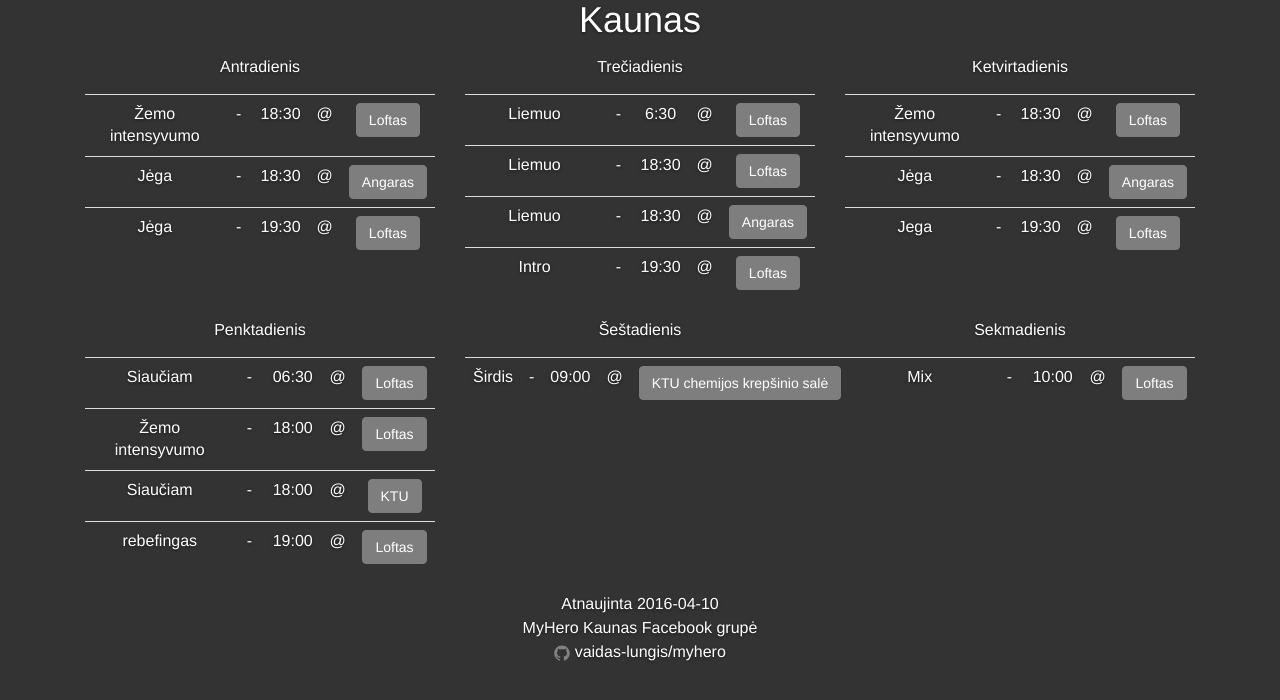
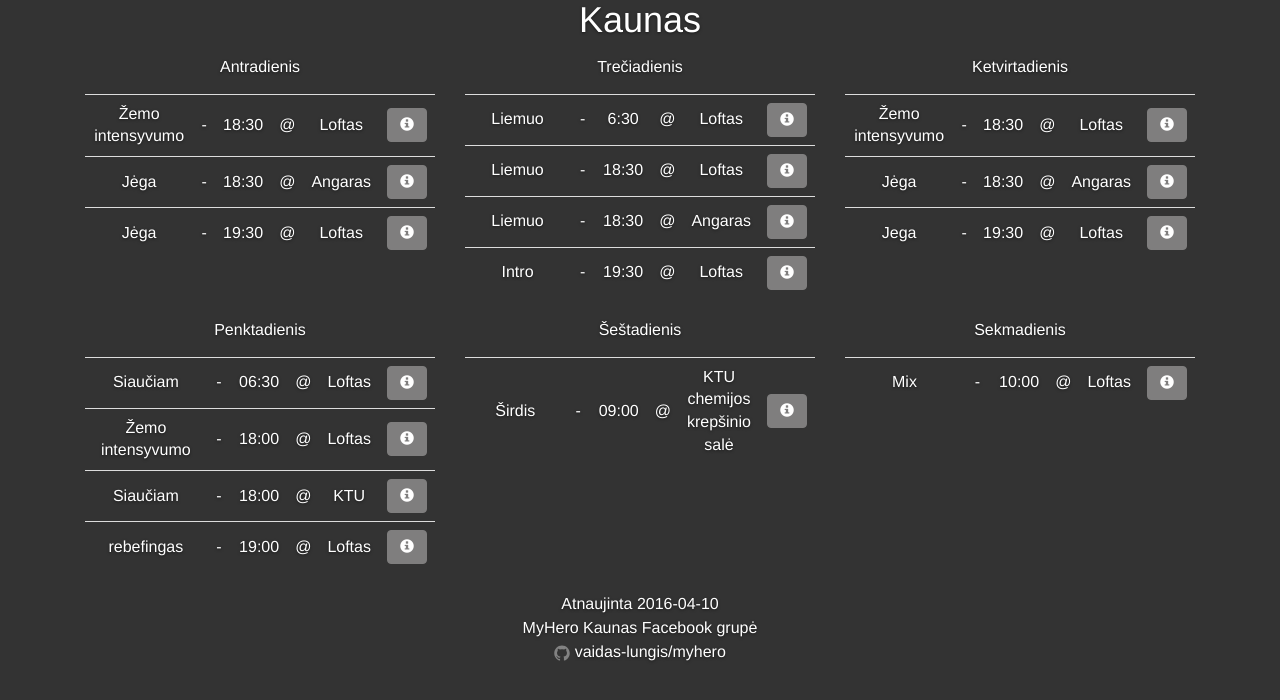
Before and after one commit to vaidas-lungis/myhero, a Jekyll site: the page built from index.html, in a window 1280 px wide. Shown: the top 700 px of the page. Built offline with Jekyll 4.4.1, drawn with Linux system fonts in a browser that asks for light colours; nearby versions of some CDN libraries.

Commit message:
replace link with a info button

```diff
--- a/_includes/day-events.html
+++ b/_includes/day-events.html
@@ -1,11 +1,18 @@
 <table class="table">
     {% for event in include.events %}
     <tr>
-        <td class="col-xs-5">{{ event.type}}</td>
-        <td class="col-xs-1">-</td>
-        <td class="col-xs-1">{{event.starts_at}}</td>
-        <td class="col-xs-1">@</td>
-        <td class="col-xs-1"><a href="#{{event.place | replace:' ', '_' | downcase }}" class="btn btn-venue btn-default" data-toggle="modal">{{event.place}}</a></td>
+        <td class="col-xs-5 vert-align">{{ event.type}}</td>
+        <td class="col-xs-1 vert-align">-</td>
+        <td class="col-xs-1 vert-align">{{event.starts_at}}</td>
+        <td class="col-xs-1 vert-align">@</td>
+        <td class="col-xs-1 vert-align">{{event.place}}</td>
+        <td class="col-xs-1 vert-align">
+            <a href="#{{event.place | replace:' ', '_' | downcase }}"
+               class="btn btn-venue btn-default"
+               data-toggle="modal">
+                <span class="glyphicon glyphicon-info-sign" aria-hidden="true"></span>
+            </a>
+        </td>
     </tr>
     {% endfor %}
 </table>
--- a/_sass/custom.scss
+++ b/_sass/custom.scss
@@ -9,3 +9,6 @@
   background-color: #7F7E7E;
   border-color: #7F7E7E;
 }
+.table tbody>tr>td.vert-align{
+  vertical-align: middle;
+}
```
